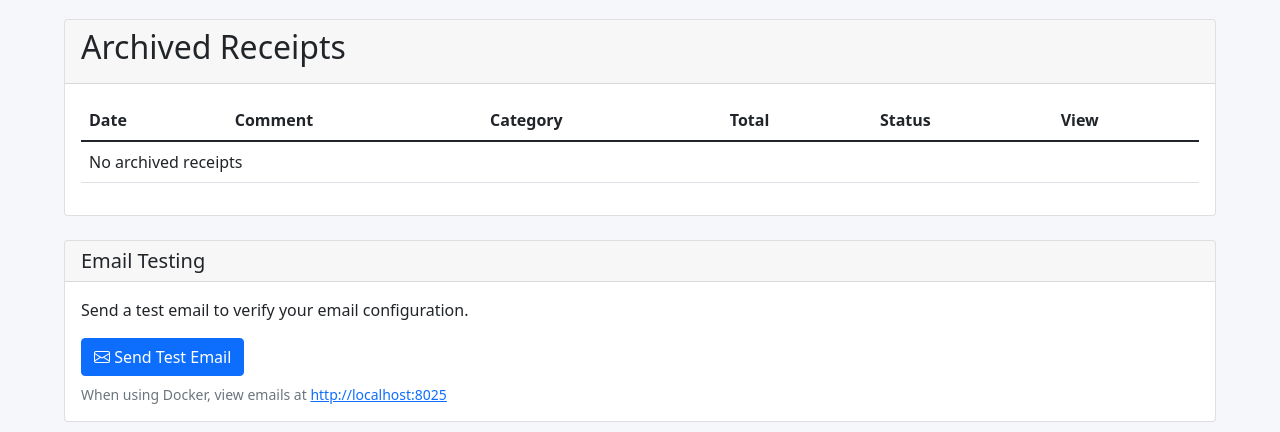
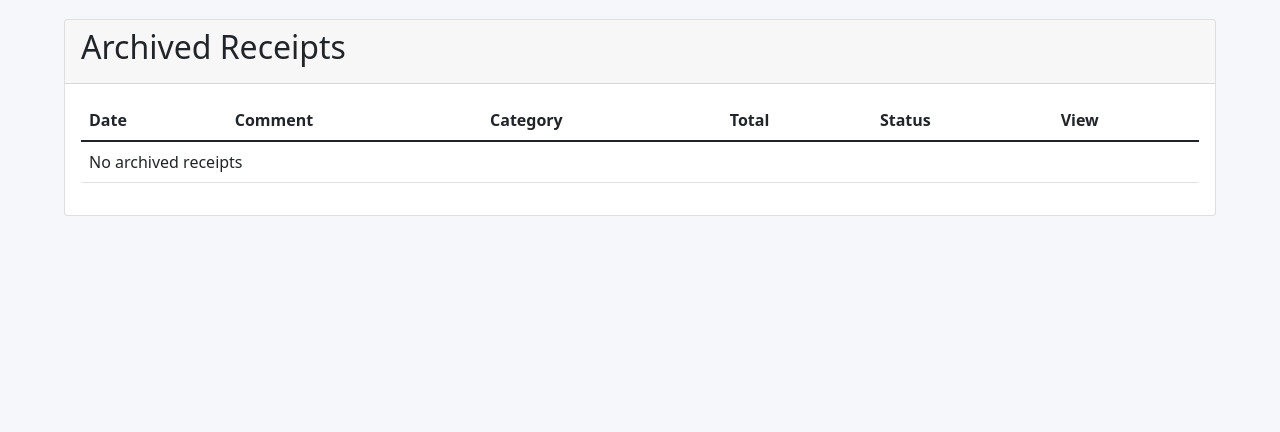
Before and after one commit to ThomasKLA10/expense-app, a Flask app: page /dashboard in a window 1280 px wide. Shown: the part 368-800 px from the top of the page. Run offline with Flask 3, Linux system fonts and the light colour scheme; a user stored in the database is signed in; tables that the repository leaves empty hold one stand-in row (values such as "Sample post"); some libraries are stand-ins or nearby versions.

Commit message:
updated README and removed mail testing

```diff
--- a/app/__init__.py
+++ b/app/__init__.py
@@ -618,22 +618,6 @@ def create_app(config_class=Config):
         db.session.commit()
         return redirect(url_for('admin_users'))
 
-    @app.route('/test-email')
-    @login_required
-    def test_email():
-        try:
-            msg = Message(
-                subject="Test Email from BB Receipt App",
-                recipients=[current_user.email],
-                body="This is a test email from the BB Receipt App",
-                html="<h1>Test Email</h1><p>This is a test email from the BB Receipt App</p>"
-            )
-            mail.send(msg)
-            flash('Test email sent successfully! Check MailHog at http://localhost:8025', 'success')
-        except Exception as e:
-            flash(f'Error sending email: {str(e)}', 'error')
-        return redirect(url_for('dashboard'))
-
     @app.after_request
     def add_security_headers(response):
         """Add security headers to response"""
--- a/app/templates/dashboard.html
+++ b/app/templates/dashboard.html
@@ -275,21 +275,7 @@
             </div>
         </div>
 
-        <!-- Add this somewhere in the dashboard, perhaps after the main content -->
-        {% if current_user.is_admin %}
-        <div class="card mb-4">
-            <div class="card-header">
-                <h5 class="mb-0">Email Testing</h5>
-            </div>
-            <div class="card-body">
-                <p class="card-text">Send a test email to verify your email configuration.</p>
-                <a href="{{ url_for('test_email') }}" class="btn btn-primary">
-                    <i class="bi bi-envelope"></i> Send Test Email
-                </a>
-                <small class="text-muted d-block mt-2">When using Docker, view emails at <a href="http://localhost:8025" target="_blank">http://localhost:8025</a></small>
-            </div>
-        </div>
-        {% endif %}
+
     </div>
 {% endblock %}
 
```
Also changed, not shown: README.md.
